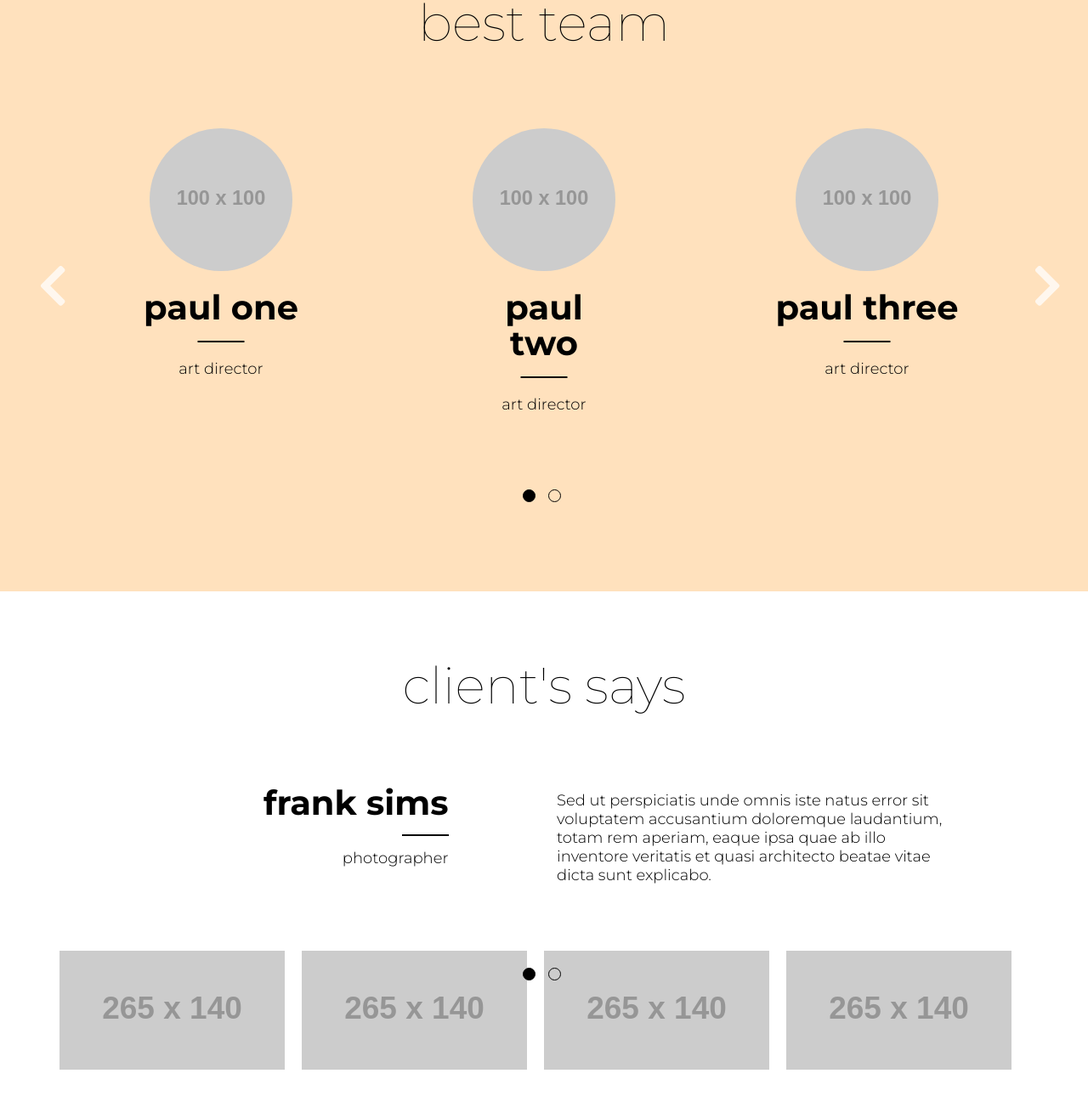
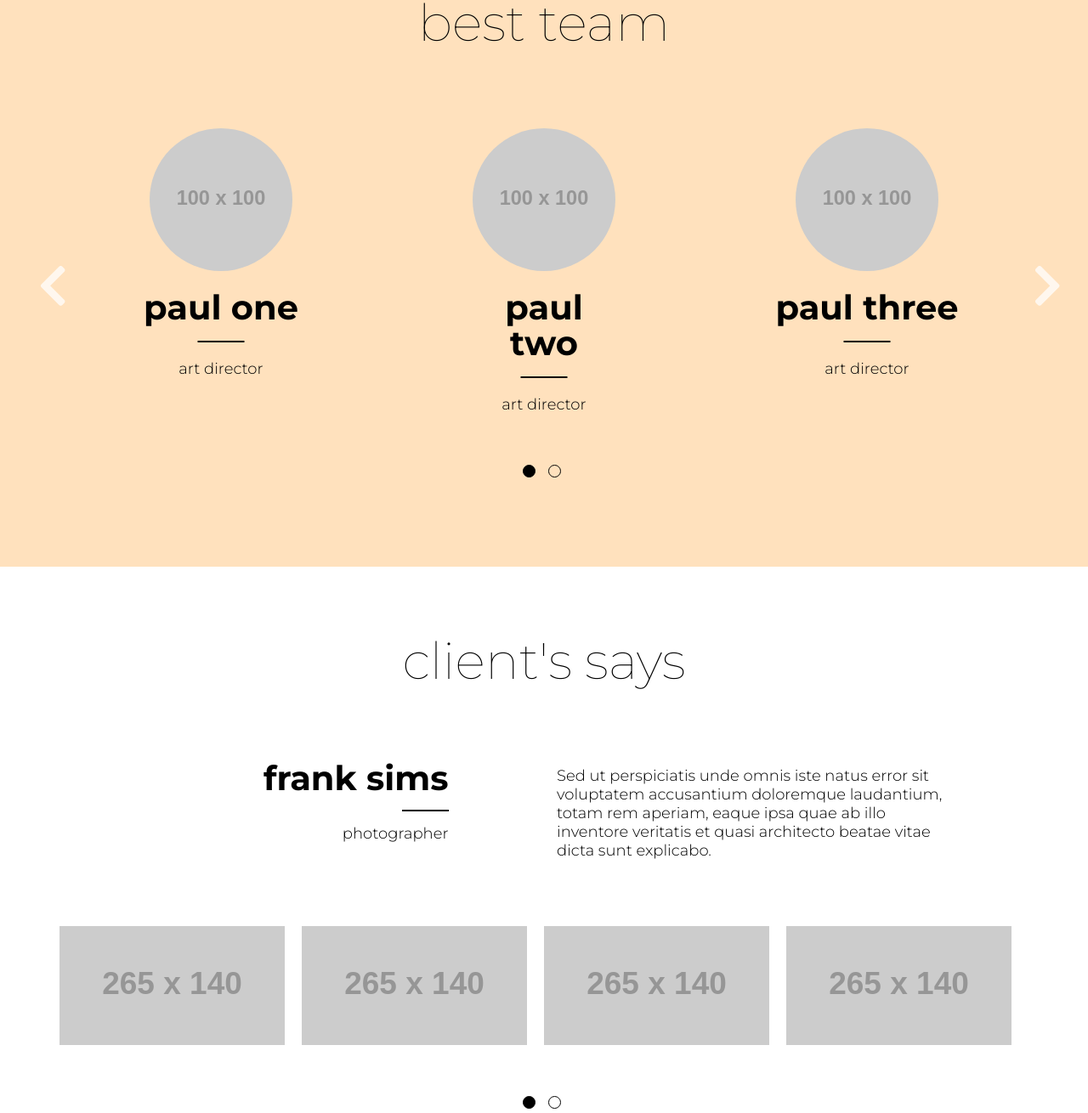
Before and after one commit to petrovajuli/landing1, a plain HTML site: page index.html in a window 1280 px wide. Shown: the part 4238-5548 px from the top of the page at 85% size. Before the commit the page ends 5527 px from the top, so only its background shows below. Drawn offline with nearby package versions, Linux system fonts and the light colour scheme; placeholder pictures from the web are drawn by us.

Commit message:
готовы слайдеры

```diff
--- a/css/best-team.css
+++ b/css/best-team.css
@@ -1,7 +1,7 @@
 .best-team {
     background-color: #ffe1bd;
-    height: 780px;
-
+   /* height: 780px; */
+    padding-bottom: 150px;
 }
 
 .member {
@@ -50,7 +50,7 @@
     line-height: 1,05;
 }
 
-ul.slick-dots {
+.best-team ul.slick-dots {
     position: absolute;
     bottom: 100px;
 }
--- a/css/clients.css
+++ b/css/clients.css
@@ -1,3 +1,8 @@
+.clients {
+    padding-bottom: 50px;
+
+}
+
 .clients__row {
     margin-bottom: 78px;
 }
@@ -55,5 +60,5 @@
 
 ul.slick-dots {
     position: absolute;
-    bottom: 100px;
+    bottom: 0px;
 }
```
